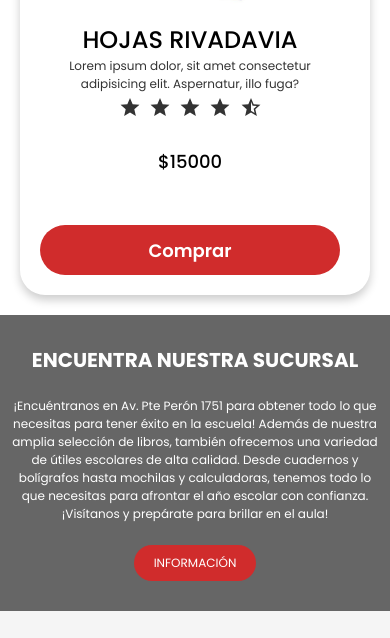
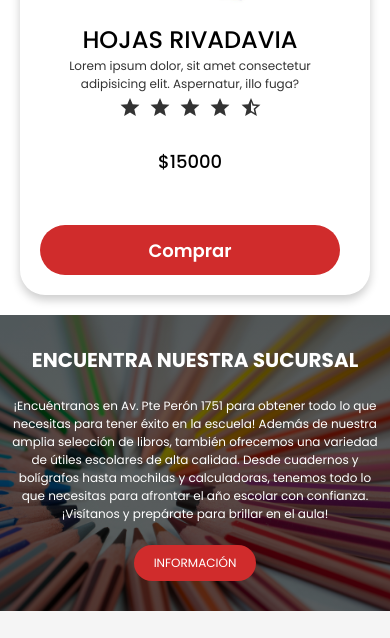
Before and after one commit to Tomas-Dumont/proyecto-final-coder-dw, a website: page index.html in a window 390 px wide. Shown: the part 2509-3147 px from the top of the page. Drawn offline with nearby package versions, Linux system fonts and the light colour scheme; the site is published under a folder, as on GitHub Pages, so addresses that start at the root find nothing.

Commit message:
error arreglado imagen

```diff
--- a/scss/sections-index/_grid-main.scss
+++ b/scss/sections-index/_grid-main.scss
@@ -175,7 +175,7 @@
             .text-2 {
                 background-image: linear-gradient(rgba(0, 0, 0, 0.6),
                         rgba(0, 0, 0, 0.6)),
-                    url(/resources/imagen-fondo-grid-texto.jpg);
+                    url(../resources/imagen-fondo-grid-texto.jpg);
                 background-position: center bottom;
                 background-repeat: no-repeat;
                 background-size: cover;
```
Also changed, not shown: css/style.css.
